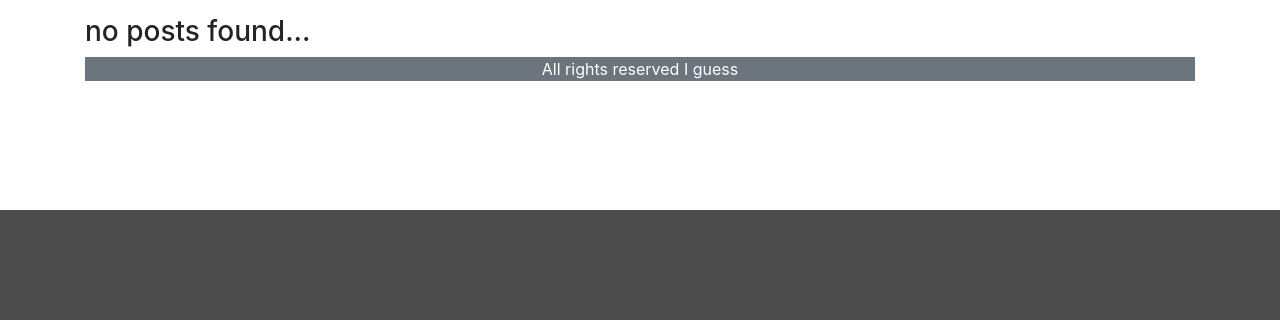
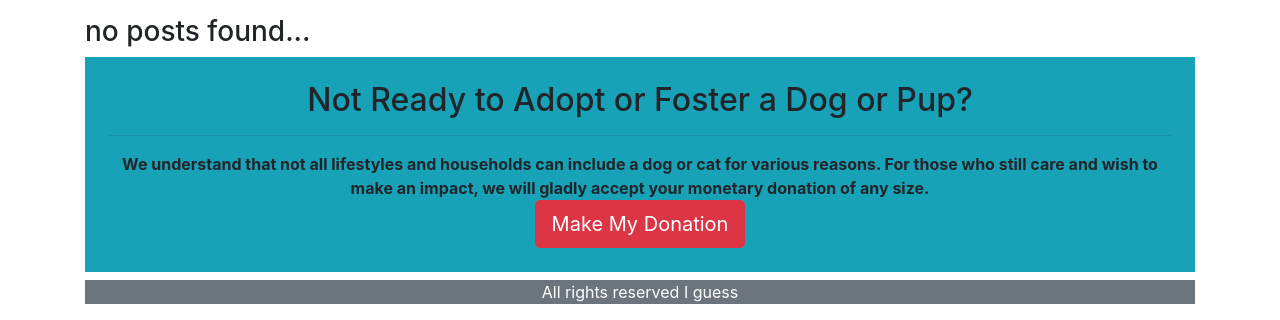
Before and after one commit to azegas/pagalbaGyvunams, a Django app: page / in a window 1280 px wide. Shown: the part 590-910 px from the top of the page. Before the commit the page ends 800 px from the top, so only its background shows below. Run offline with Django 4.2, Linux system fonts and the light colour scheme; data that the repository does not hold is empty.

Commit message:
feat: added CTA example

```diff
--- a/pagalbaGyvunams/gyvuneliai/templates/gyvuneliai/home.html
+++ b/pagalbaGyvunams/gyvuneliai/templates/gyvuneliai/home.html
@@ -29,4 +29,15 @@
 </div>
 <!-- card ends here  -->
 
+<div class="row">
+    <div class="col bg-info p-4 text-center mb-2">
+        <h2>Not Ready to Adopt or Foster a Dog or Pup?</h2>
+        <hr />
+        <strong>We understand that not all lifestyles and households can include a dog or cat for various reasons. For those who still care and wish to make an impact, we will gladly accept your monetary donation of any size.</strong>
+        <br />
+        <button type="button" class="btn btn-danger btn-lg">Make My Donation</button>
+        </div>
+</div>
+
+
 {% endblock content %}
```
